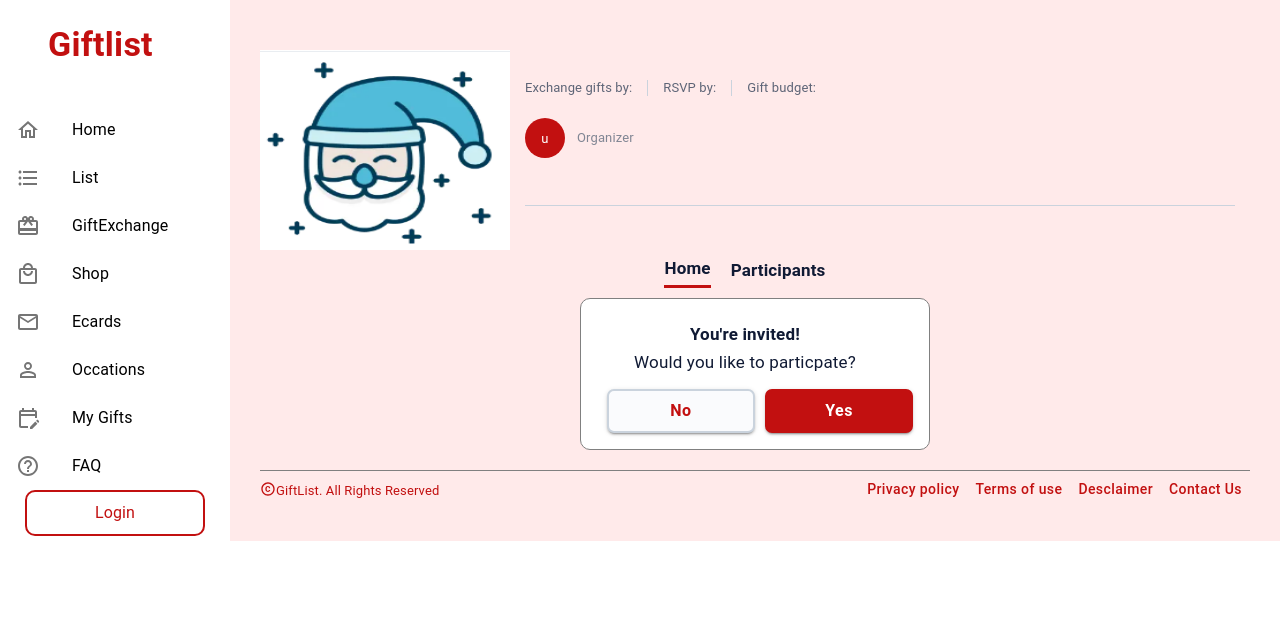
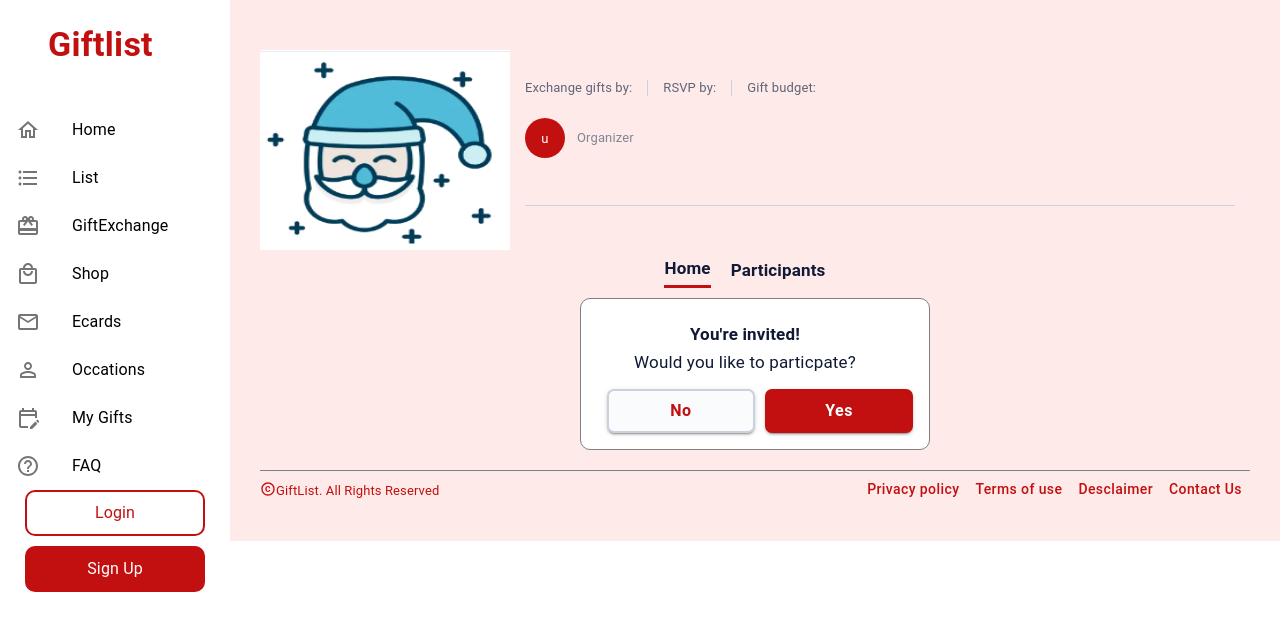
Before and after one commit to FatimaMary/giftlist, a React (Create React App) app in the folder client/: page /eventview1 in a window 1280 px wide. Shown: the top 630 px of the page. Built offline with nearby package versions, Linux system fonts and the light colour scheme; no server answers; the HTML template or start-up script is replaced by a standard one.

Commit message:
Update Sidebar.jsx

```diff
--- a/client/src/Components/Sidebar.jsx
+++ b/client/src/Components/Sidebar.jsx
@@ -193,6 +193,34 @@ const Sidebar = ({
                                 fontSize:'16px'
                             }} />
                             </ListItemButton>
+                            <ListItemButton
+                            key="signup"
+                            onClick={() => {
+                                setIsLoggedIn(true);
+                                navigate("/signup")
+                            }}
+                            sx={{
+                                backgroundColor: "#C21010",
+                                color: "#FFF",
+                                padding: '5px 5px',
+                                border: '2px solid #C21010',
+                                margin: '10px 25px',
+                                borderRadius: '10px',
+                                // fontWeight: 600,
+                                // fontSize:'16px',
+                                '&: hover':{
+                                    background: "#FFF",
+                                    color: '#C21010'
+                                }
+                            }}
+                            >
+                            <ListItemText primary="Sign Up" sx={{
+                                 display: 'flex',
+                                 justifyContent: 'center',
+                                 fontWeight: 'bold',
+                                fontSize:'16px'
+                            }} />
+                            </ListItemButton>
                             </>
                         ) }
                         </List>
```
